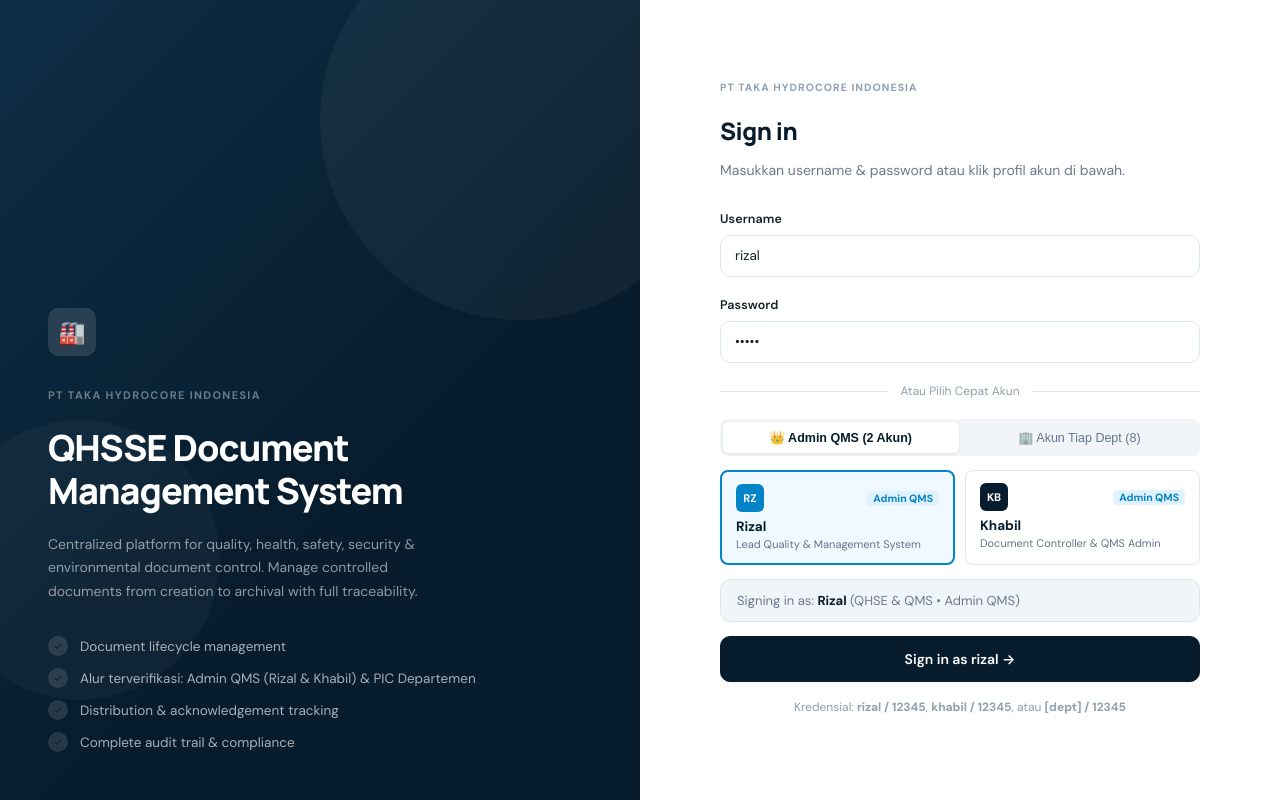
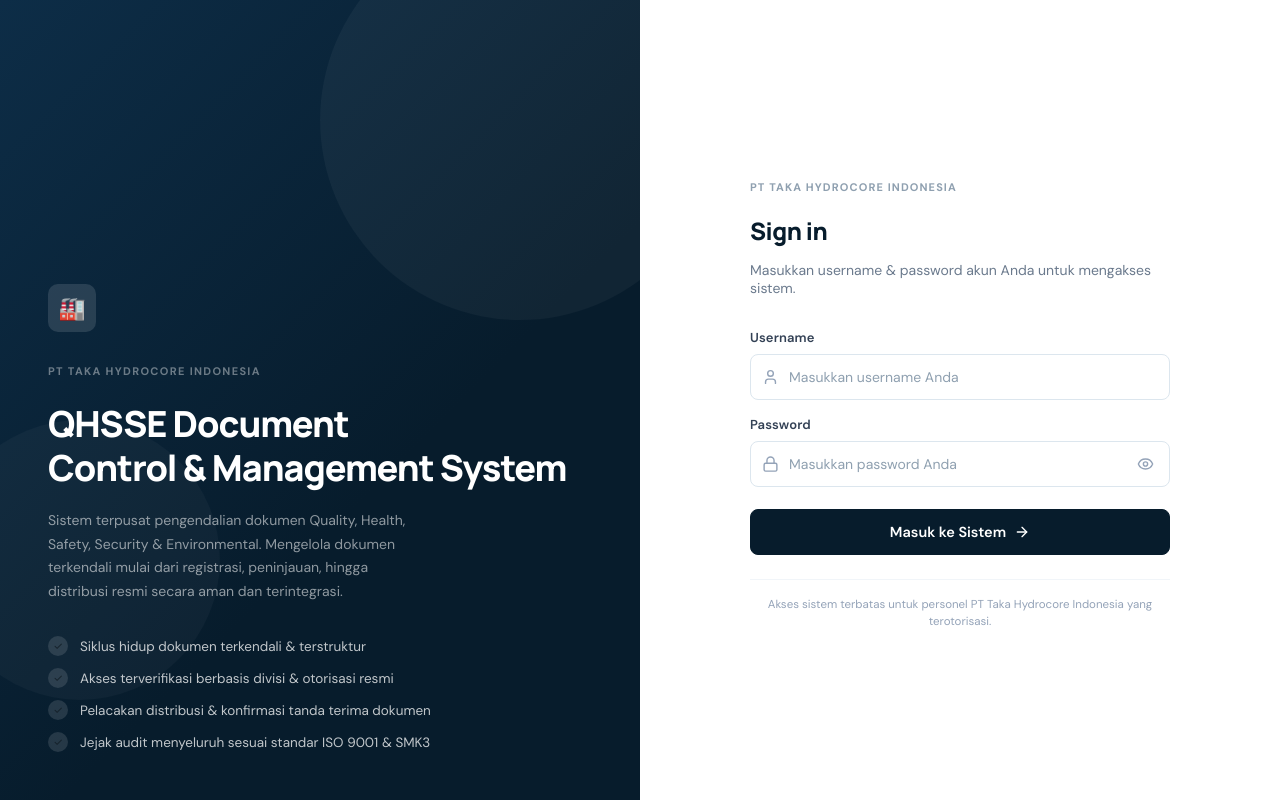
Before and after one commit to Fluffyware/DummyDCMS, a Next.js app: page /login in a window 1280 px wide. Built offline with nearby package versions, Linux system fonts and the light colour scheme.

Commit message:
refactor: redesign login page by removing preset account selector and updating UI copy

```diff
--- a/app/layout.tsx
+++ b/app/layout.tsx
@@ -13,7 +13,7 @@
   children: React.ReactNode;
 }>) {
   return (
-    <html lang="id">
+    <html lang="id" suppressHydrationWarning>
       <head>
         <link rel="preconnect" href="https://fonts.googleapis.com" />
         <link rel="preconnect" href="https://fonts.gstatic.com" crossOrigin="anonymous" />
@@ -22,7 +22,7 @@
           rel="stylesheet"
         />
       </head>
-      <body>
+      <body suppressHydrationWarning>
         <AuthProvider>
           {children}
         </AuthProvider>
--- a/app/login/page.tsx
+++ b/app/login/page.tsx
@@ -3,50 +3,28 @@
 import { useState } from 'react';
 import { useRouter } from 'next/navigation';
 import { useAuth } from '@/lib/auth-context';
-import { ALL_USERS, UserProfile } from '@/lib/mock-data';
+import { Eye, EyeOff, Lock, User, ShieldAlert, ArrowRight } from 'lucide-react';
 
 export default function LoginPage() {
   const { loginWithCredentials } = useAuth();
   const router = useRouter();
 
-  // Category tab: 'admin' | 'staff'
-  const [accountType, setAccountType] = useState<'admin' | 'staff'>('admin');
-  const [selectedUserId, setSelectedUserId] = useState<string>('admin-rizal');
-  const [usernameInput, setUsernameInput] = useState('rizal');
-  const [passwordInput, setPasswordInput] = useState('12345');
+  const [usernameInput, setUsernameInput] = useState('');
+  const [passwordInput, setPasswordInput] = useState('');
+  const [showPassword, setShowPassword] = useState(false);
   const [errorMessage, setErrorMessage] = useState('');
   const [loading, setLoading] = useState(false);
 
-  const adminUsers = ALL_USERS.filter(u => u.role === 'admin');
-  const staffUsers = ALL_USERS.filter(u => u.role === 'staff');
-
-  const selectedUser = ALL_USERS.find(u => u.id === selectedUserId) || ALL_USERS[0];
-
-  const handleSelectAccount = (user: UserProfile) => {
-    setSelectedUserId(user.id);
-    setUsernameInput(user.username);
-    setPasswordInput('12345');
-    setErrorMessage('');
-  };
-
-  const handleSwitchTab = (type: 'admin' | 'staff') => {
-    setAccountType(type);
-    if (type === 'admin') {
-      setSelectedUserId('admin-rizal');
-      setUsernameInput('rizal');
-      setPasswordInput('12345');
-    } else {
-      setSelectedUserId('staff-geo');
-      setUsernameInput('geotechnical');
-      setPasswordInput('12345');
-    }
-    setErrorMessage('');
-  };
-
   const handleLogin = async (e?: React.FormEvent) => {
     if (e) e.preventDefault();
+    if (!usernameInput.trim() || !passwordInput.trim()) {
+      setErrorMessage('Silakan isi username dan password Anda.');
+      return;
+    }
+
     setLoading(true);
     setErrorMessage('');
+
     const res = await loginWithCredentials(usernameInput, passwordInput);
     if (res.success) {
       router.push('/dashboard');
@@ -57,7 +35,7 @@
   };
 
   return (
-    <div className="login-page">
+    <div className="login-page" suppressHydrationWarning>
       {/* ── LEFT PANEL ── */}
       <div className="login-left">
         <div className="login-left-graphic" />
@@ -66,25 +44,25 @@
           <div className="login-company-logo">🏭</div>
           <p className="login-tagline">PT Taka Hydrocore Indonesia</p>
           <h1 className="login-headline">
-            QHSSE Document<br />Management System
+            QHSSE Document<br />Control &amp; Management System
           </h1>
           <p className="login-body">
-            Centralized platform for quality, health, safety, security &amp; environmental document control. Manage controlled documents from creation to archival with full traceability.
+            Sistem terpusat pengendalian dokumen Quality, Health, Safety, Security &amp; Environmental. Mengelola dokumen terkendali mulai dari registrasi, peninjauan, hingga distribusi resmi secara aman dan terintegrasi.
           </p>
 
           {/* Feature list */}
           <div style={{ marginTop: 'var(--sp-8)', display: 'flex', flexDirection: 'column', gap: 'var(--sp-3)' }}>
             {[
-              'Document lifecycle management',
-              'Alur terverifikasi: Admin QMS (Rizal & Khabil) & PIC Departemen',
-              'Distribution & acknowledgement tracking',
-              'Complete audit trail & compliance',
+              'Siklus hidup dokumen terkendali & terstruktur',
+              'Akses terverifikasi berbasis divisi & otorisasi resmi',
+              'Pelacakan distribusi & konfirmasi tanda terima dokumen',
+              'Jejak audit menyeluruh sesuai standar ISO 9001 & SMK3',
             ].map(f => (
               <div key={f} style={{ display: 'flex', alignItems: 'center', gap: 'var(--sp-3)' }}>
                 <div style={{ width: 20, height: 20, borderRadius: '50%', background: 'rgba(255,255,255,0.12)', display: 'flex', alignItems: 'center', justifyContent: 'center', fontSize: 11, flexShrink: 0 }}>
                   ✓
                 </div>
-                <span style={{ fontSize: 13.5, color: 'rgba(255,255,255,0.65)' }}>{f}</span>
+                <span style={{ fontSize: 13.5, color: 'rgba(255,255,255,0.75)' }}>{f}</span>
               </div>
             ))}
           </div>
@@ -93,217 +71,169 @@
 
       {/* ── RIGHT PANEL ── */}
       <div className="login-right">
-        <div className="login-form-wrap" style={{ maxWidth: '480px' }}>
-          <p className="login-tagline" style={{ color: 'var(--ink-faint)', fontSize: 10.5, fontWeight: 700, textTransform: 'uppercase', letterSpacing: '0.1em', marginBottom: 'var(--sp-2)' }}>
-            PT Taka Hydrocore Indonesia
+        <div className="login-form-wrap" style={{ maxWidth: '420px', width: '100%' }}>
+          <p className="login-tagline" style={{ color: 'var(--ink-faint)', fontSize: 11, fontWeight: 700, textTransform: 'uppercase', letterSpacing: '0.1em', marginBottom: 'var(--sp-2)' }}>
+            PT TAKA HYDROCORE INDONESIA
           </p>
           <h2 className="login-form-title">Sign in</h2>
-          <p className="login-form-sub">Masukkan username &amp; password atau klik profil akun di bawah.</p>
+          <p className="login-form-sub">Masukkan username &amp; password akun Anda untuk mengakses sistem.</p>
 
           <form onSubmit={handleLogin}>
             {errorMessage && (
               <div style={{
-                padding: '9px 12px',
+                padding: '10px 14px',
                 background: '#fef2f2',
                 border: '1px solid #fecaca',
-                borderRadius: '6px',
+                borderRadius: '8px',
                 color: '#dc2626',
-                fontSize: '12.5px',
-                marginBottom: '14px',
+                fontSize: '13px',
+                marginBottom: '16px',
                 display: 'flex',
                 alignItems: 'center',
-                gap: '6px',
+                gap: '8px',
               }}>
-                <span>⚠️</span>
+                <ShieldAlert size={16} style={{ flexShrink: 0 }} />
                 <span>{errorMessage}</span>
               </div>
             )}
 
-            {/* Username / Password Fields */}
-            <div className="form-group">
-              <label className="form-label">Username</label>
+            {/* Username Field */}
+            <div className="form-group" style={{ marginBottom: '16px' }}>
+              <label className="form-label" htmlFor="login-username" style={{ fontSize: '13px', fontWeight: 600, color: '#334155' }}>
+                Username
+              </label>
+              <div style={{ position: 'relative' }}>
                 <input
                   id="login-username"
                   className="form-input"
                   type="text"
                   required
+                  autoComplete="username"
                   value={usernameInput}
                   onChange={e => {
                     setUsernameInput(e.target.value);
                     setErrorMessage('');
                   }}
-                placeholder="Contoh: rizal, khabil, geotechnical"
+                  placeholder="Masukkan username Anda"
+                  style={{
+                    paddingLeft: '38px',
+                    height: '46px',
+                    fontSize: '14px',
+                    borderRadius: '8px',
+                  }}
+                />
+                <User
+                  size={17}
+                  style={{
+                    position: 'absolute',
+                    left: '12px',
+                    top: '50%',
+                    transform: 'translateY(-50%)',
+                    color: '#94a3b8',
+                    pointerEvents: 'none',
+                  }}
                 />
               </div>
-            <div className="form-group">
-              <label className="form-label">Password</label>
+            </div>
+
+            {/* Password Field */}
+            <div className="form-group" style={{ marginBottom: '22px' }}>
+              <label className="form-label" htmlFor="login-password" style={{ fontSize: '13px', fontWeight: 600, color: '#334155' }}>
+                Password
+              </label>
+              <div style={{ position: 'relative' }}>
                 <input
                   id="login-password"
                   className="form-input"
-                type="password"
+                  type={showPassword ? 'text' : 'password'}
                   required
+                  autoComplete="current-password"
                   value={passwordInput}
                   onChange={e => {
                     setPasswordInput(e.target.value);
                     setErrorMessage('');
                   }}
-                placeholder="Password (12345)"
+                  placeholder="Masukkan password Anda"
+                  style={{
+                    paddingLeft: '38px',
+                    paddingRight: '40px',
+                    height: '46px',
+                    fontSize: '14px',
+                    borderRadius: '8px',
+                  }}
                 />
-            </div>
-
-            <div className="login-divider">Atau Pilih Cepat Akun</div>
-
-          {/* Account Type Tabs */}
-          <div style={{ display: 'flex', background: '#f1f5f9', padding: '3px', borderRadius: '8px', marginBottom: '14px', gap: '3px' }}>
+                <Lock
+                  size={17}
+                  style={{
+                    position: 'absolute',
+                    left: '12px',
+                    top: '50%',
+                    transform: 'translateY(-50%)',
+                    color: '#94a3b8',
+                    pointerEvents: 'none',
+                  }}
+                />
                 <button
                   type="button"
-              onClick={() => handleSwitchTab('admin')}
+                  onClick={() => setShowPassword(!showPassword)}
                   style={{
-                flex: 1,
-                padding: '8px 12px',
+                    position: 'absolute',
+                    right: '12px',
+                    top: '50%',
+                    transform: 'translateY(-50%)',
+                    background: 'none',
                     border: 'none',
-                borderRadius: '6px',
-                fontSize: '12.5px',
-                fontWeight: accountType === 'admin' ? 700 : 500,
-                background: accountType === 'admin' ? '#ffffff' : 'transparent',
-                color: accountType === 'admin' ? '#071c2c' : '#64748b',
-                boxShadow: accountType === 'admin' ? '0 1px 3px rgba(0,0,0,0.08)' : 'none',
+                    color: '#94a3b8',
                     cursor: 'pointer',
-                transition: 'all 0.15s ease',
+                    padding: '4px',
+                    display: 'flex',
+                    alignItems: 'center',
+                    justifyContent: 'center',
                   }}
+                  aria-label={showPassword ? 'Sembunyikan kata sandi' : 'Tampilkan kata sandi'}
                 >
-              👑 Admin QMS (2 Akun)
-            </button>
-            <button
-              type="button"
-              onClick={() => handleSwitchTab('staff')}
-              style={{
-                flex: 1,
-                padding: '8px 12px',
-                border: 'none',
-                borderRadius: '6px',
-                fontSize: '12.5px',
-                fontWeight: accountType === 'staff' ? 700 : 500,
-                background: accountType === 'staff' ? '#ffffff' : 'transparent',
-                color: accountType === 'staff' ? '#071c2c' : '#64748b',
-                boxShadow: accountType === 'staff' ? '0 1px 3px rgba(0,0,0,0.08)' : 'none',
-                cursor: 'pointer',
-                transition: 'all 0.15s ease',
-              }}
-            >
-              🏢 Akun Tiap Dept ({staffUsers.length})
+                  {showPassword ? <EyeOff size={17} /> : <Eye size={17} />}
                 </button>
               </div>
-
-          {/* Accounts List */}
-          {accountType === 'admin' ? (
-            <div style={{ display: 'grid', gridTemplateColumns: '1fr 1fr', gap: '10px', marginBottom: '14px' }}>
-              {adminUsers.map(user => {
-                const isActive = selectedUserId === user.id;
-                return (
-                  <div
-                    key={user.id}
-                    id={`account-${user.id}`}
-                    onClick={() => handleSelectAccount(user)}
-                    style={{
-                      padding: '12px 14px',
-                      borderRadius: '8px',
-                      border: isActive ? '2px solid #0284c7' : '1px solid #e2e8f0',
-                      background: isActive ? '#f0f9ff' : '#ffffff',
-                      cursor: 'pointer',
-                      transition: 'all 0.15s ease',
-                    }}
-                  >
-                    <div style={{ display: 'flex', alignItems: 'center', justifyContent: 'space-between', marginBottom: '6px' }}>
-                      <div style={{
-                        width: '28px', height: '28px', borderRadius: '6px',
-                        background: isActive ? '#0284c7' : '#071c2c',
-                        color: '#ffffff',
-                        display: 'flex', alignItems: 'center', justifyContent: 'center',
-                        fontSize: '11px', fontWeight: 800,
-                      }}>
-                        {user.avatar}
-                      </div>
-                      <span style={{ fontSize: '10.5px', fontWeight: 700, color: '#0284c7', background: '#e0f2fe', padding: '1px 6px', borderRadius: '4px' }}>
-                        Admin QMS
-                      </span>
-                    </div>
-                    <div style={{ fontSize: '13.5px', fontWeight: 700, color: '#071c2c' }}>{user.name}</div>
-                    <div style={{ fontSize: '11px', color: '#64748b', marginTop: '2px' }}>{user.position}</div>
-                  </div>
-                );
-              })}
-            </div>
-          ) : (
-            <div style={{
-              display: 'grid',
-              gridTemplateColumns: '1fr 1fr',
-              gap: '8px',
-              maxHeight: '220px',
-              overflowY: 'auto',
-              marginBottom: '14px',
-              paddingRight: '4px',
-            }}>
-              {staffUsers.map(user => {
-                const isActive = selectedUserId === user.id;
-                return (
-                  <div
-                    key={user.id}
-                    id={`account-${user.id}`}
-                    onClick={() => handleSelectAccount(user)}
-                    style={{
-                      padding: '9px 11px',
-                      borderRadius: '8px',
-                      border: isActive ? '2px solid #0284c7' : '1px solid #e2e8f0',
-                      background: isActive ? '#f0f9ff' : '#ffffff',
-                      cursor: 'pointer',
-                      transition: 'all 0.12s ease',
-                    }}
-                  >
-                    <div style={{ display: 'flex', alignItems: 'center', gap: '8px' }}>
-                      <div style={{
-                        width: '24px', height: '24px', borderRadius: '5px',
-                        background: isActive ? '#0284c7' : '#f1f5f9',
-                        color: isActive ? '#ffffff' : '#334155',
-                        display: 'flex', alignItems: 'center', justifyContent: 'center',
-                        fontSize: '10px', fontWeight: 700, flexShrink: 0,
-                      }}>
-                        {user.avatar}
-                      </div>
-                      <div style={{ minWidth: 0 }}>
-                        <div style={{ fontSize: '12px', fontWeight: 700, color: '#071c2c', whiteSpace: 'nowrap', overflow: 'hidden', textOverflow: 'ellipsis' }}>
-                          {user.department}
-                        </div>
-                        <div style={{ fontSize: '10.5px', color: '#64748b' }}>
-                          1 Akun Staff
-                        </div>
-                      </div>
-                    </div>
-                  </div>
-                );
-              })}
-            </div>
-          )}
-
-          {/* Active Preview */}
-          <div className="role-selected-preview" style={{ marginBottom: '14px' }}>
-            Signing in as: <strong>{selectedUser.name}</strong> ({selectedUser.department} &bull; {selectedUser.roleName})
             </div>
 
             <button
               id="login-submit"
               type="submit"
               className="btn btn-primary"
-            style={{ width: '100%', height: 46, fontSize: 14, justifyContent: 'center' }}
+              style={{
+                width: '100%',
+                height: 46,
+                fontSize: 14.5,
+                fontWeight: 600,
+                justifyContent: 'center',
+                gap: '8px',
+                borderRadius: '8px',
+              }}
               disabled={loading}
             >
-            {loading ? 'Signing in…' : `Sign in as ${usernameInput} →`}
+              {loading ? (
+                'Memverifikasi...'
+              ) : (
+                <>
+                  <span>Masuk ke Sistem</span>
+                  <ArrowRight size={16} />
+                </>
+              )}
             </button>
           </form>
 
-          <p style={{ marginTop: 'var(--sp-4)', fontSize: 12, color: 'var(--ink-faint)', textAlign: 'center', lineHeight: 1.6 }}>
-            Kredensial: <strong>rizal / 12345</strong>, <strong>khabil / 12345</strong>, atau <strong>[dept] / 12345</strong>
-          </p>
+          <div style={{
+            marginTop: 'var(--sp-6)',
+            paddingTop: 'var(--sp-4)',
+            borderTop: '1px solid #f1f5f9',
+            fontSize: 11.5,
+            color: '#94a3b8',
+            textAlign: 'center',
+            lineHeight: 1.5,
+          }}>
+            Akses sistem terbatas untuk personel PT Taka Hydrocore Indonesia yang terotorisasi.
+          </div>
         </div>
       </div>
     </div>
--- a/lib/auth-context.tsx
+++ b/lib/auth-context.tsx
@@ -76,35 +76,30 @@
     const cleanUser = usernameInput.trim().toLowerCase();
     const cleanPass = passwordInput.trim();
 
-    // Password validation: 12345
-    if (cleanPass !== '12345') {
-      return { success: false, error: 'Password salah! Gunakan password: 12345' };
-    }
-
-    // Find matching user
+    // Find matching user by username, email, or department code
     let target = ALL_USERS.find(
       u => u.username.toLowerCase() === cleanUser || u.email.toLowerCase() === cleanUser
     );
 
-    // Aliases support
+    // Support code aliases and full department names
     if (!target) {
       if (cleanUser === 'rizal') target = ALL_USERS.find(u => u.id === 'admin-rizal');
       else if (cleanUser === 'khabil') target = ALL_USERS.find(u => u.id === 'admin-khabil');
-      else if (cleanUser === 'geo' || cleanUser === 'geotechnical') target = ALL_USERS.find(u => u.id === 'staff-geo');
-      else if (cleanUser === 'ops' || cleanUser === 'operations') target = ALL_USERS.find(u => u.id === 'staff-ops');
-      else if (cleanUser === 'eng' || cleanUser === 'engineering') target = ALL_USERS.find(u => u.id === 'staff-eng');
-      else if (cleanUser === 'hr' || cleanUser === 'ga' || cleanUser === 'hr.ga') target = ALL_USERS.find(u => u.id === 'staff-hr');
-      else if (cleanUser === 'fin' || cleanUser === 'finance') target = ALL_USERS.find(u => u.id === 'staff-fin');
-      else if (cleanUser === 'it') target = ALL_USERS.find(u => u.id === 'staff-it');
-      else if (cleanUser === 'env' || cleanUser === 'environment') target = ALL_USERS.find(u => u.id === 'staff-env');
-      else if (cleanUser === 'com' || cleanUser === 'commercial' || cleanUser === 'logistics') target = ALL_USERS.find(u => u.id === 'staff-com');
-      else if (cleanUser === 'dept') target = ALL_USERS.find(u => u.id === 'staff-geo');
+      else if (cleanUser === 'gt' || cleanUser === 'geotechnical' || cleanUser === 'geo') target = ALL_USERS.find(u => u.id === 'staff-geo');
+      else if (cleanUser === 'op' || cleanUser === 'operations' || cleanUser === 'ops') target = ALL_USERS.find(u => u.id === 'staff-ops');
+      else if (cleanUser === 'en' || cleanUser === 'engineering' || cleanUser === 'eng') target = ALL_USERS.find(u => u.id === 'staff-eng');
+      else if (cleanUser === 'hr' || cleanUser === 'ga' || cleanUser === 'hr.ga' || cleanUser === 'hr & general affairs') target = ALL_USERS.find(u => u.id === 'staff-hr');
+      else if (cleanUser === 'fa' || cleanUser === 'finance' || cleanUser === 'fin' || cleanUser === 'finance & accounting') target = ALL_USERS.find(u => u.id === 'staff-fin');
+      else if (cleanUser === 'it' || cleanUser === 'information technology') target = ALL_USERS.find(u => u.id === 'staff-it');
+      else if (cleanUser === 'ev' || cleanUser === 'environment' || cleanUser === 'env') target = ALL_USERS.find(u => u.id === 'staff-env');
+      else if (cleanUser === 'cl' || cleanUser === 'commercial' || cleanUser === 'com' || cleanUser === 'commercial & logistics') target = ALL_USERS.find(u => u.id === 'staff-com');
     }
 
-    if (!target) {
+    // Production security: Generic error message for either invalid username or invalid password
+    if (!target || cleanPass !== '12345') {
       return {
         success: false,
-        error: 'Username tidak ditemukan. Gunakan "rizal", "khabil", atau nama departemen (contoh: "geotechnical", "ops", "hr", dll).',
+        error: 'Username atau password salah. Silakan periksa kembali.',
       };
     }
 
--- a/lib/mock-data.ts
+++ b/lib/mock-data.ts
@@ -106,7 +106,7 @@
   // ── 1 Akun Tiap Departemen (Staff, Password: 12345) ─────────────
   {
     id: 'staff-geo',
-    username: 'geotechnical',
+    username: 'GT',
     password: '12345',
     name: 'Staff Geotechnical',
     email: 'geotechnical@thi.co.id',
@@ -118,7 +118,7 @@
   },
   {
     id: 'staff-ops',
-    username: 'operations',
+    username: 'OP',
     password: '12345',
     name: 'Staff Operations',
     email: 'operations@thi.co.id',
@@ -130,7 +130,7 @@
   },
   {
     id: 'staff-eng',
-    username: 'engineering',
+    username: 'EN',
     password: '12345',
     name: 'Staff Engineering',
     email: 'engineering@thi.co.id',
@@ -142,7 +142,7 @@
   },
   {
     id: 'staff-hr',
-    username: 'hr',
+    username: 'HR',
     password: '12345',
     name: 'Staff HR & General Affairs',
     email: 'hr.ga@thi.co.id',
@@ -154,7 +154,7 @@
   },
   {
     id: 'staff-fin',
-    username: 'finance',
+    username: 'FA',
     password: '12345',
     name: 'Staff Finance & Accounting',
     email: 'finance@thi.co.id',
@@ -166,7 +166,7 @@
   },
   {
     id: 'staff-it',
-    username: 'it',
+    username: 'IT',
     password: '12345',
     name: 'Staff Information Technology',
     email: 'it@thi.co.id',
@@ -178,7 +178,7 @@
   },
   {
     id: 'staff-env',
-    username: 'environment',
+    username: 'EV',
     password: '12345',
     name: 'Staff Environment',
     email: 'environment@thi.co.id',
@@ -190,7 +190,7 @@
   },
   {
     id: 'staff-com',
-    username: 'commercial',
+    username: 'CL',
     password: '12345',
     name: 'Staff Commercial & Logistics',
     email: 'commercial@thi.co.id',
```
Also changed, not shown: app/api/r2/upload/route.ts (+10 -2 lines), app/dashboard/suggestions/page.tsx (+12 -15 lines). Lines whose indentation alone changed are shown as unchanged.
